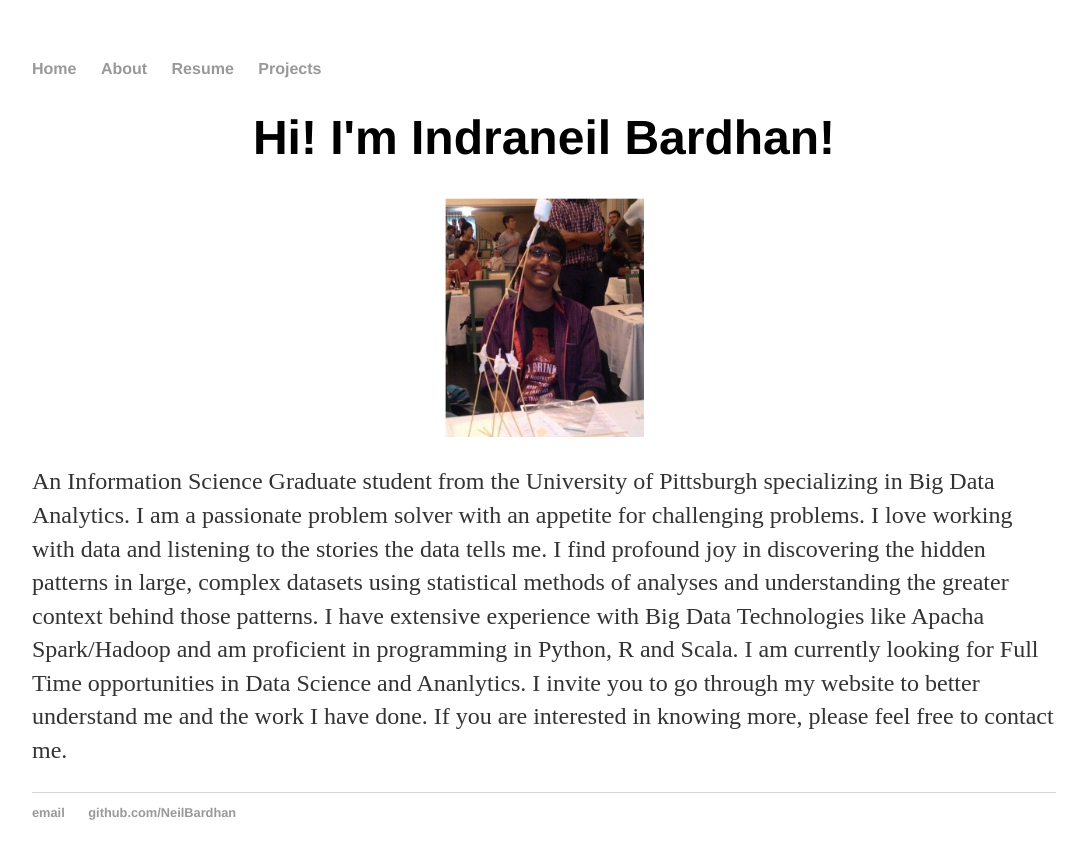
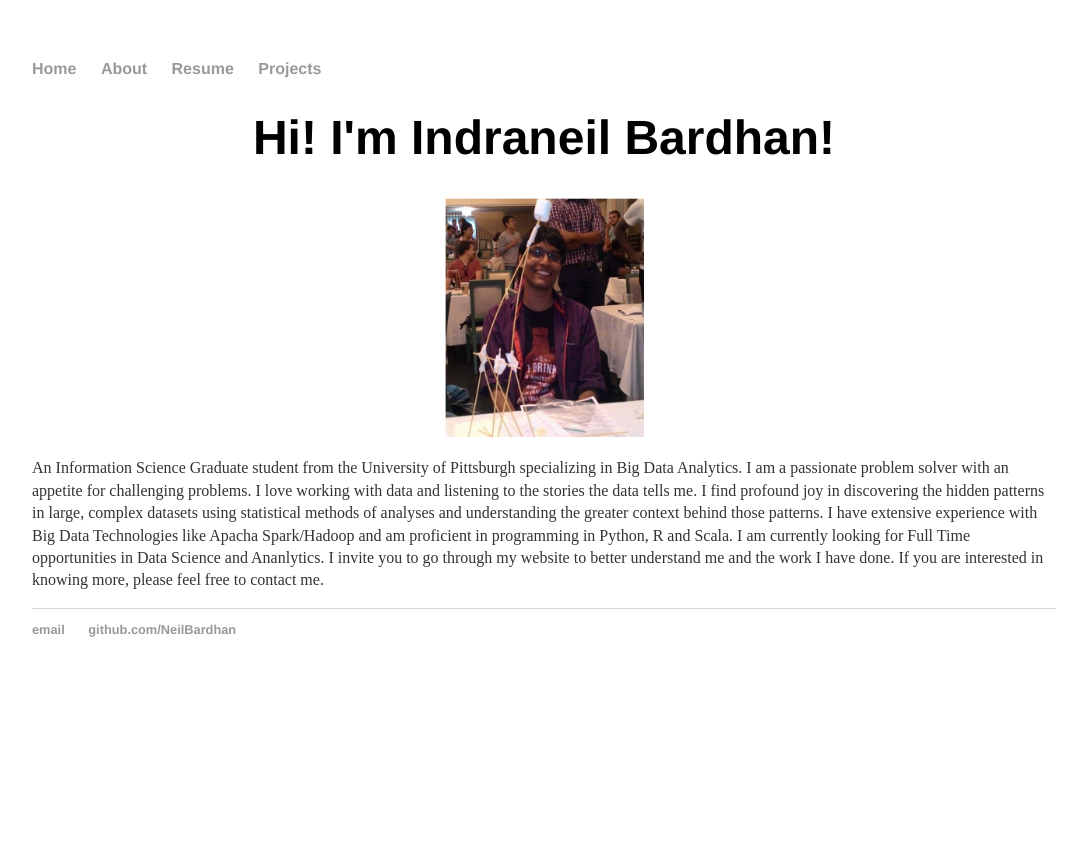
Before and after one commit to NeilBardhan/neilbardhan.github.io, a Jekyll site: the page built from index.html, in a window 1280 px wide. Shown: the top 859 px of the page, without its empty margins (96-1183 px from the left). Built offline with Jekyll 4.4.1, drawn with Linux system fonts in a browser that asks for light colours.

Commit message:
Update main.css

```diff
--- a/css/main.css
+++ b/css/main.css
@@ -24,7 +24,7 @@ h1 {
     font-family:'Helvetica', 'Arial', 'Sans-Serif';
 }
 p {
-    font-size: 1.5em;
+    font-size: 1.5;
     line-height: 1.4em;
     color: #333;
 }
```
